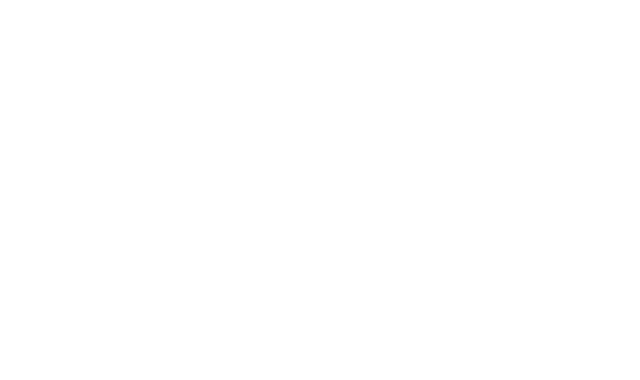
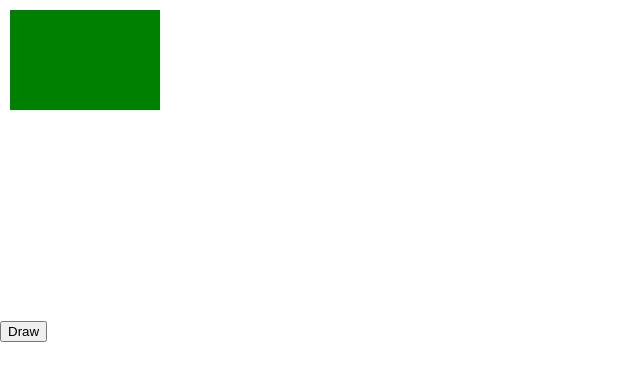
Before and after one commit to jani-jarvinen-itt/VismaAcademy2020, a React (Create React App) app in the folder React/my-app/: page / in a window 1280 px wide. Shown: the top 380 px of the page, without its empty margins (0-640 px from the left). Built offline with nearby package versions, Linux system fonts and the light colour scheme.

Commit message:
Lisätty esimerkit cavans-elementille piirtämisestä kahdella eri tavalla.

```diff
--- a/React/my-app/src/CanvasDemo.js
+++ b/React/my-app/src/CanvasDemo.js
@@ -1,10 +1,42 @@
 import React from 'react';
 
 class CanvasDemo extends React.Component {
+
+    constructor(props) {
+        super(props);
+
+        this.myCanvas = React.createRef();
+        this.drawRectangle = this.drawRectangle.bind(this);
+    }
+
+    componentDidMount() {
+
+        const canvas = this.myCanvas.current;
+        const ctx = canvas.getContext('2d');
+
+        ctx.fillStyle = 'green';
+        ctx.fillRect(10, 10, 150, 100);
+    }
+
+    drawRectangle() {
+
+        const canvas = this.myCanvas.current;
+        const ctx = canvas.getContext('2d');
+
+        ctx.fillStyle = 'black';
+        ctx.fillRect(25, 25, 100, 100);
+        ctx.clearRect(45, 45, 60, 60);
+        ctx.strokeRect(50, 50, 50, 50);
+    }
+
     render() {
+
         return (
-        <canvas width="400" height="300">
-        </canvas>);
+            <div>
+                <canvas width="400" height="300" ref={this.myCanvas}></canvas>
+                <p><button onClick={this.drawRectangle}>Draw</button></p>
+            </div>
+        );
     }
 }
 
```
